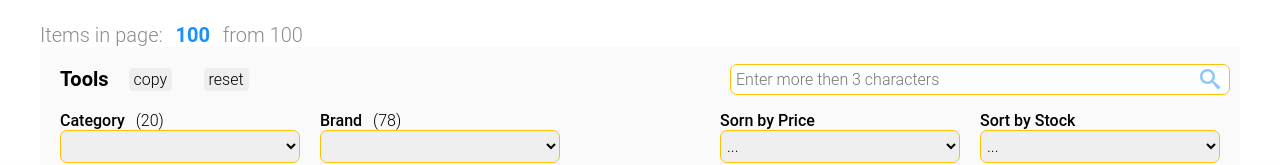
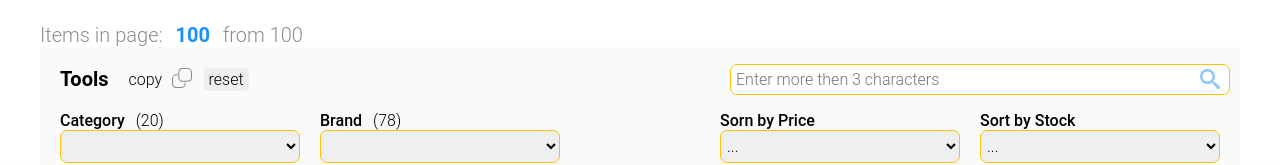
Before and after one commit to MaryAnzh/Online-Store, a React (Create React App) app: page /#/ in a window 1280 px wide. Shown: the part 320-485 px from the top of the page. Built offline with nearby package versions, Linux system fonts and the light colour scheme; a web font is replaced by a local one.

Commit message:
fix: copy button view

```diff
--- a/src/components/smart/tools-range-slider/ToolsRangeSlider.tsx
+++ b/src/components/smart/tools-range-slider/ToolsRangeSlider.tsx
@@ -100,7 +100,7 @@ export const ToolsRangeSlider = (props: RangeSliderType) => {
             }
 
             const minPos = 0;
-            const maxPos = currentRunnerRightPos - 10;
+            const maxPos = currentRunnerRightPos;
             let position = leftRunnerDrag.startRunnerPos + (e.clientX - leftRunnerDrag.cursorStartPos);
             if (position < minPos) {
                 position = minPos;
--- a/src/components/smart/tools/Tools.scss
+++ b/src/components/smart/tools/Tools.scss
@@ -35,6 +35,57 @@
                 width: 120px;
                 display: flex;
                 justify-content: space-between;
+
+                &__copy {
+                    height: 20px;
+                    display: flex;
+                    align-items: flex-ends;
+
+                    span {
+                        transform: translateY(2px);
+                    }
+
+                    &__icon {
+                        width: 20px;
+                        height: 20px;
+                        margin-left: 10px;
+                        cursor: pointer;
+
+                        .copy-logo {
+                            .copy-logo__top {
+                                fill: none;
+                                stroke: $usual-text-color;
+                                stroke-miterlimit: 10;
+                            }
+
+                            .copy-logo__bottom {
+                                fill: none;
+                                stroke: $usual-text-color;
+                                stroke-linecap: round;
+                                stroke-linejoin: round;
+                                stroke-miterlimit: 10;
+                            }
+                        }
+
+                        .check-logo {
+                            .check-logo__path {
+                                fill: none;
+                                stroke: $contrast-color;
+                                stroke-width: 2;
+                                stroke-linecap: round;
+                                stroke-linejoin: round;
+                                stroke-miterlimit: 10;
+                            }
+
+                        }
+
+                        &:active {
+                            transform: scale(1.25);
+                        }
+                    }
+
+
+                }
 
                 button {
                     padding: 2px 5px;
--- a/src/components/smart/tools/Tools.tsx
+++ b/src/components/smart/tools/Tools.tsx
@@ -6,6 +6,8 @@ import React, { useState } from 'react';
 import { FilterType, ItemsQueryOptions, SortType } from '../../../core/types/tools.types';
 import { ToolsSearch } from '../tools-search/ToolsSearch';
 import { ToolsRangeSlider } from '../tools-range-slider/ToolsRangeSlider';
+import { ReactComponent as CopyLogo } from '../../../assets/copy.svg';
+import { ReactComponent as CheckLogo } from '../../../assets/check.svg';
 
 export interface IToolsProps {
     items: IItem[],
@@ -21,8 +23,6 @@ type SelectViewType = {
 }
 
 export const Tools = (props: IToolsProps) => {
-    //инициализация
-    // переемные
     let toolsSettings: ItemsQueryOptions = props.toolsSetting;
     const allItems = props.items;
     const selectView: SelectViewType = {
@@ -38,7 +38,6 @@ export const Tools = (props: IToolsProps) => {
     const minInStock = Math.min.apply(null, allItems.map(el => el.stock));
     const maxInStock = Math.max.apply(null, allItems.map(el => el.stock));
 
-    //функции
     const checkFilters = (settings: ItemsQueryOptions, items: IItem[]) => {
         const filter: FilterType = settings.filter;
         const category = filter.category;
@@ -75,8 +74,6 @@ export const Tools = (props: IToolsProps) => {
         }
     }
 
-    //проверяем пустые ли параметры, если нет
-    //то подгоняем отображение под параметры
     const newView = () => {
         const modify = toolsModel.modifyItemsByParams(allItems, toolsSettings);
         for (const key in toolsSettings) {
@@ -92,13 +89,11 @@ export const Tools = (props: IToolsProps) => {
     newView();
 
 
-    //устанавливаем состояние отображения фильтров по категории и бренду
     const [categories, setCategories] = useState(selectView.categories);
     const [brands, setBrands] = useState(selectView.brands);
     const [priceValue, setPriceValue] = useState(selectView.price);
     const [stockValue, setStockValue] = useState(selectView.stock);
 
-    // рендеринг списков
     const categoriesFilter: JSX.Element[] = categories.map((name) =>
         <option
             key={name}
@@ -157,7 +152,14 @@ export const Tools = (props: IToolsProps) => {
         setStockValue('select');
     }
 
+    let isSettingsCopy = false;
+    const [copyView, setCoptView] = useState(<CopyLogo />);
     const copySettingsOnClick = () => {
+        if (!isSettingsCopy) {
+            isSettingsCopy = true;
+            setCoptView(<CheckLogo />);
+        }
+
         const param = window.location.href;
         navigator.clipboard.writeText(param);
     }
@@ -181,14 +183,20 @@ export const Tools = (props: IToolsProps) => {
                 <div className='tools__visible__info'>
                     <h4 className='tools__visible__info__title'>Tools</h4>
                     <div className='tools__visible__info__settings'>
-                        <button
+                        <div
                             onClick={copySettingsOnClick}
-                            className='tools__visible__info__setting__copy'>
-                            copy</button>
+                            className='tools__visible__info__settings__copy'>
+                            <span>copy</span>
+                            <div className='tools__visible__info__settings__copy__icon'>
+                                {copyView}
+                            </div>
+
+                        </div>
                         <button
                             onClick={resetToolsOnClick}
-                            className='tools__visible__info__setting__reset'>
-                            reset</button>
+                            className='tools__visible__info__settings__reset'>
+                            reset
+                        </button>
                     </div>
                 </div>
                 <div className='tools__visible__search-wrap'>
--- a/src/pages/items-page/ItemsPage.tsx
+++ b/src/pages/items-page/ItemsPage.tsx
@@ -25,8 +25,6 @@ export const ItemsPage = (props: IItemsPageProps): JSX.Element => {
     let cardViewClass: 'active-view' | '' = 'active-view';
     let listViewClass: 'active-view' | '' = '';
 
-    // Проверяем есть ли в url строке квери параметры, если есть то записываем их в текучие параметры и рендерим
-    // меняем объект с параметрами в соответствии
     const getCurrentParams = () => {
         let isParam = searchParams.toString() !== '';
         const settings = toolsModel.resetToolsSettings(toolsSetting);
@@ -92,7 +90,6 @@ export const ItemsPage = (props: IItemsPageProps): JSX.Element => {
     }
     getCurrentParams();
 
-    //сортируем.фильтруем товары
     const modifyItems: ModifyItemsType = toolsModel.modifyItemsByParams(catalogItems, toolsSetting);
     const [prods, setProds] = useState(modifyItems.items);
 
```
Also changed, not shown: src/assets/check.svg (added), src/assets/copy.svg.
